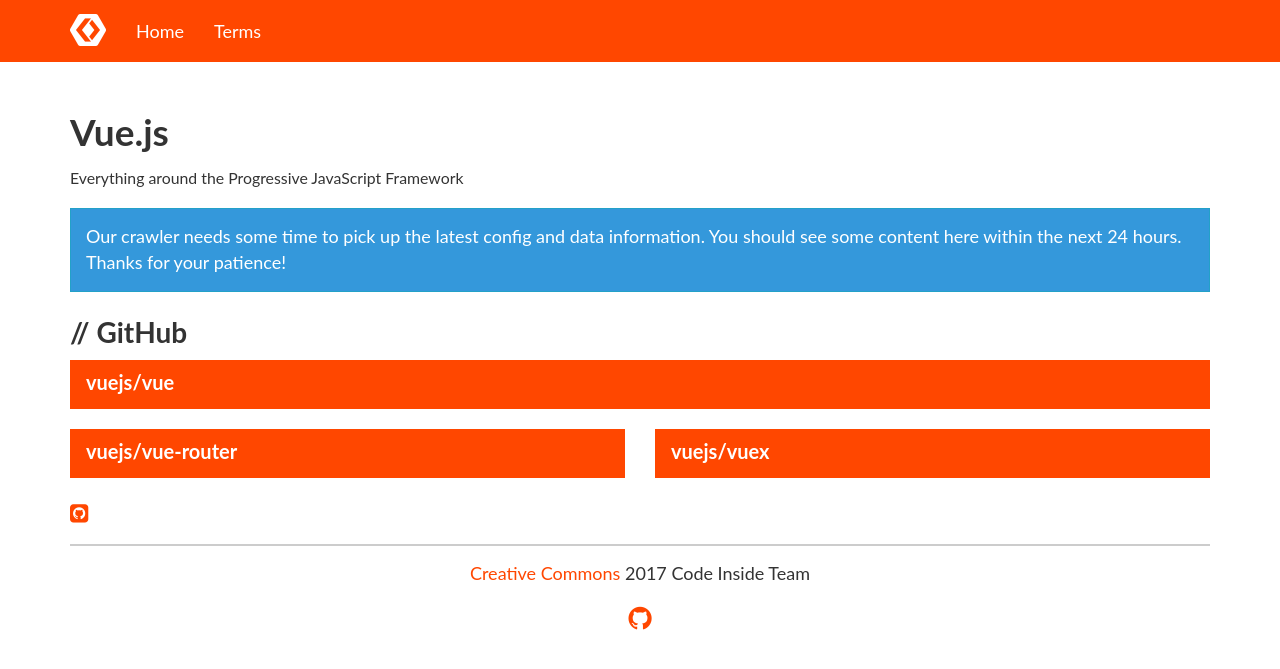
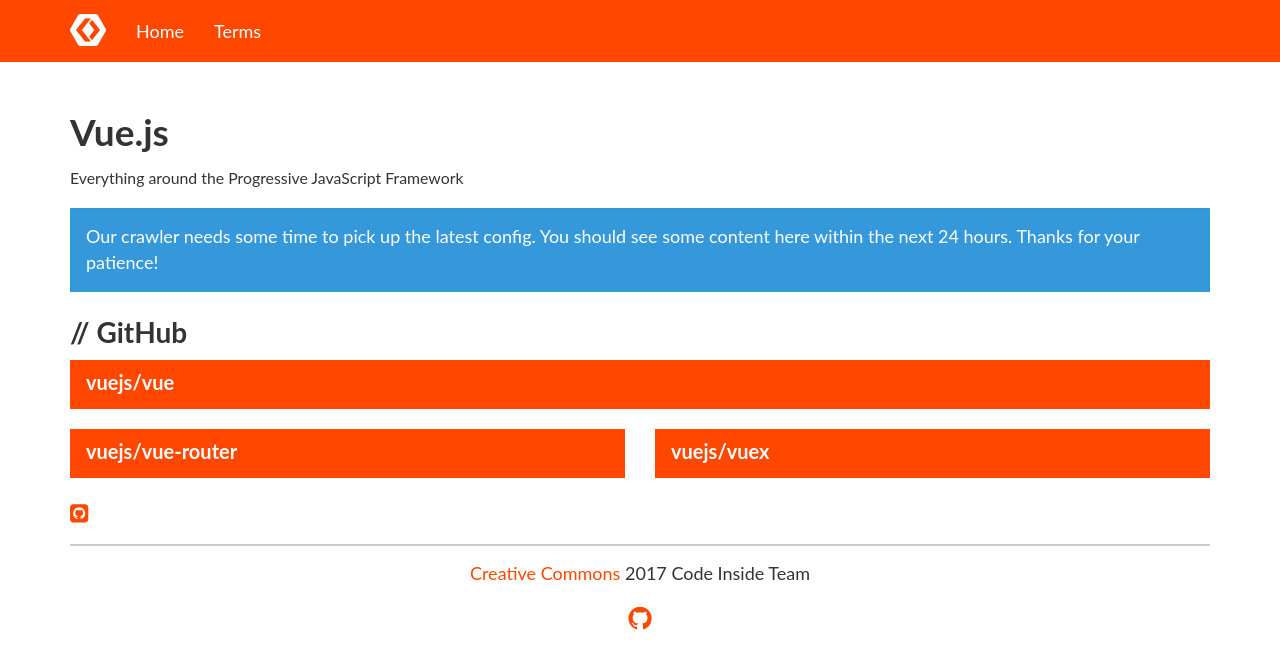
Before and after one commit to Code-Inside/KnowYourStack, a Jekyll site: the page built from _pages/vuejs.html, in a window 1280 px wide. Shown: the top 669 px of the page. Built offline with Jekyll 4.4.1, drawn with Linux system fonts in a browser that asks for light colours; nearby versions of some CDN libraries.

Commit message:
Update CheckForEmptyData.html

```diff
--- a/_includes/CheckForEmptyData.html
+++ b/_includes/CheckForEmptyData.html
@@ -1,3 +1,3 @@
 {% if include.data == nil %}
-<div class="alert alert-info" role="alert">Our crawler needs some time to pick up the latest config and data information. You should see some content here within the next 24 hours. Thanks for your patience!</div>
+<div class="alert alert-info" role="alert">Our crawler needs some time to pick up the latest config. You should see some content here within the next 24 hours. Thanks for your patience!</div>
 {% endif %}
```
